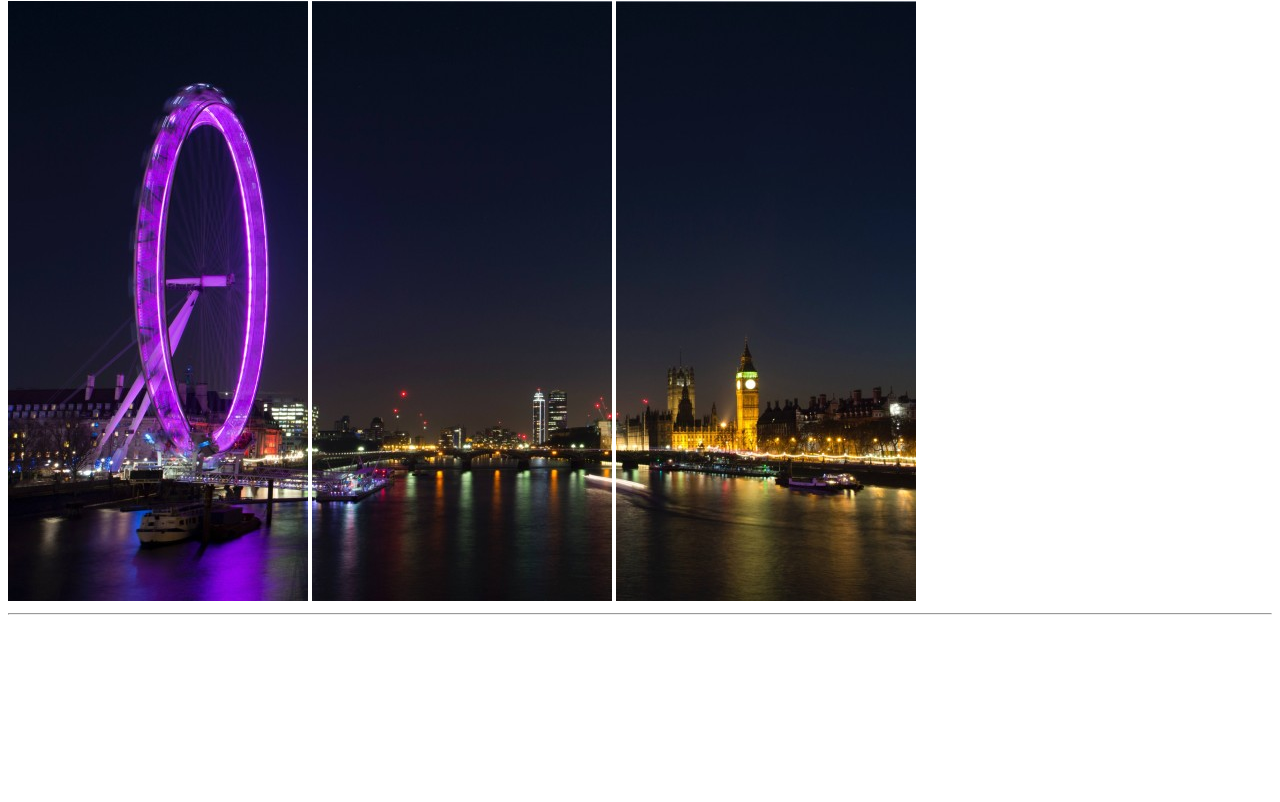
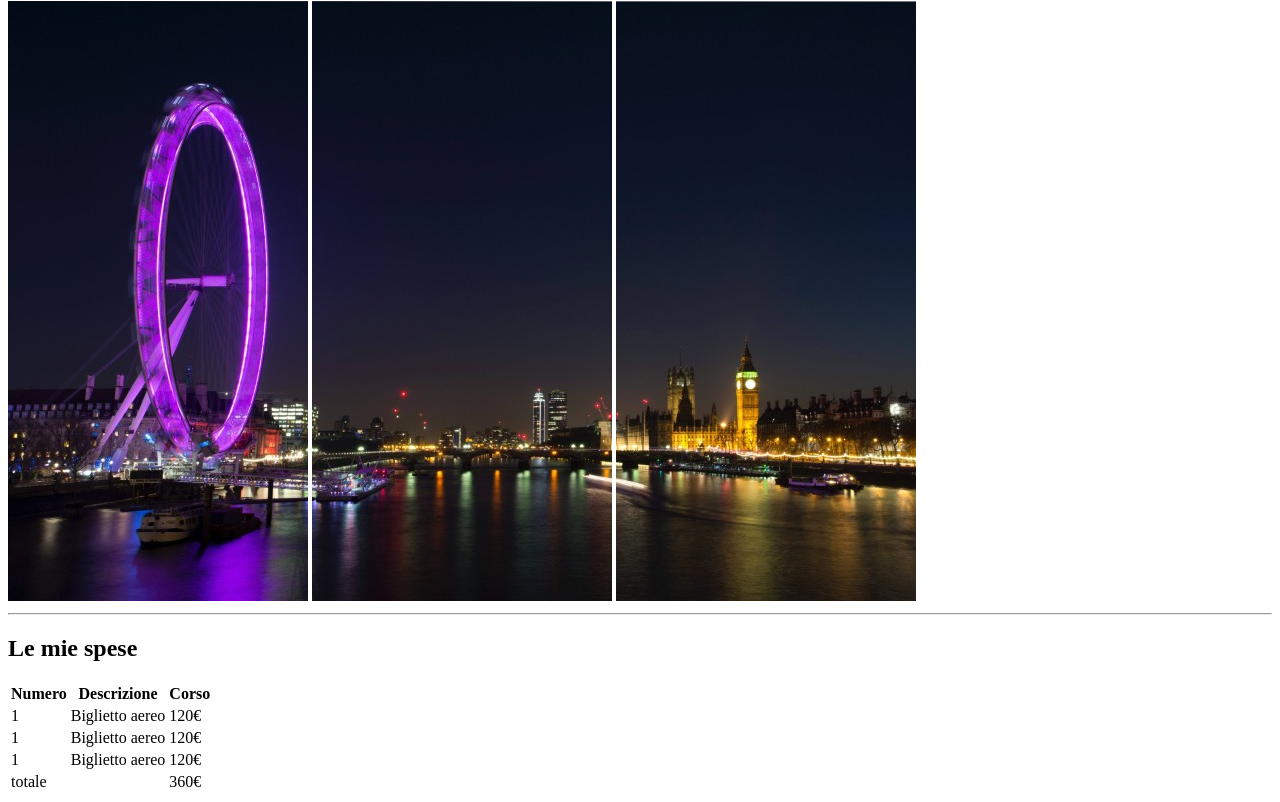
Before and after one commit to Marcosshyguy/html-london-trip, a plain HTML site: page index.html in a window 1280 px wide. Shown: the part 79-881 px from the top of the page. Before the commit the page ends 800 px from the top, so only its background shows below. Drawn offline with Linux system fonts and the light colour scheme.

Commit message:
add a new table inside main tag

```diff
--- a/index.html
+++ b/index.html
@@ -16,7 +16,48 @@
     </header>
     <!-- /header -->
     <hr>
+    <!-- main -->
+    <main>
+    <!-- sez table -->
+        <div>
+            <h2>Le mie spese</h2>
+            <table>
+                <thead>
+                    <tr>
+                        <th>Numero</th>
+                        <th>Descrizione</th>
+                        <th>Corso</th>
+                    </tr>
+                </thead>
+                <tbody>
+                    <tr>
+                        <td>1</td>
+                        <td>Biglietto aereo</td>
+                        <td>120&euro;</td>
+                    </tr>
+                    <tr>
+                        <td>1</td>
+                        <td>Biglietto aereo</td>
+                        <td>120&euro;</td>
+                    </tr>
+                    <tr>
+                        <td>1</td>
+                        <td>Biglietto aereo</td>
+                        <td>120&euro;</td>
+                    </tr>
+                    <tr>
+                        <td colspan="2">totale</td>
+                        <td>360&euro;</td>
+                    </tr>
+                </tbody>
+            </table>
+        </div>
+    <!-- sez table -->
 
+
+
+    </main>
+    <!-- main -->
 
  </body>
  </html>
```
